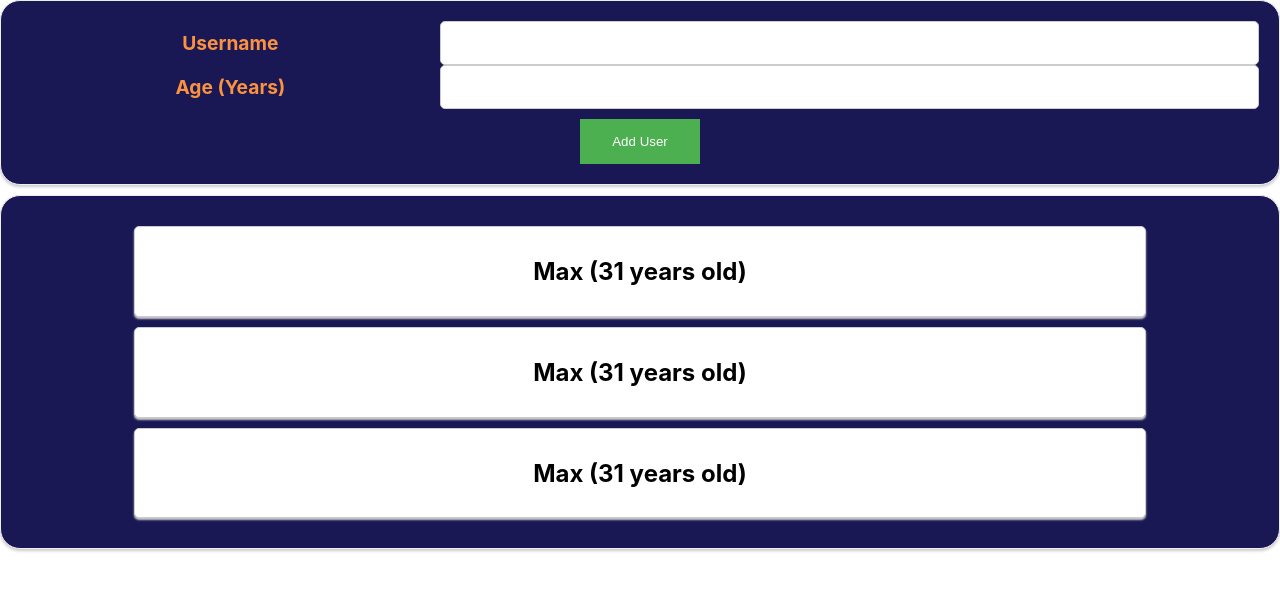
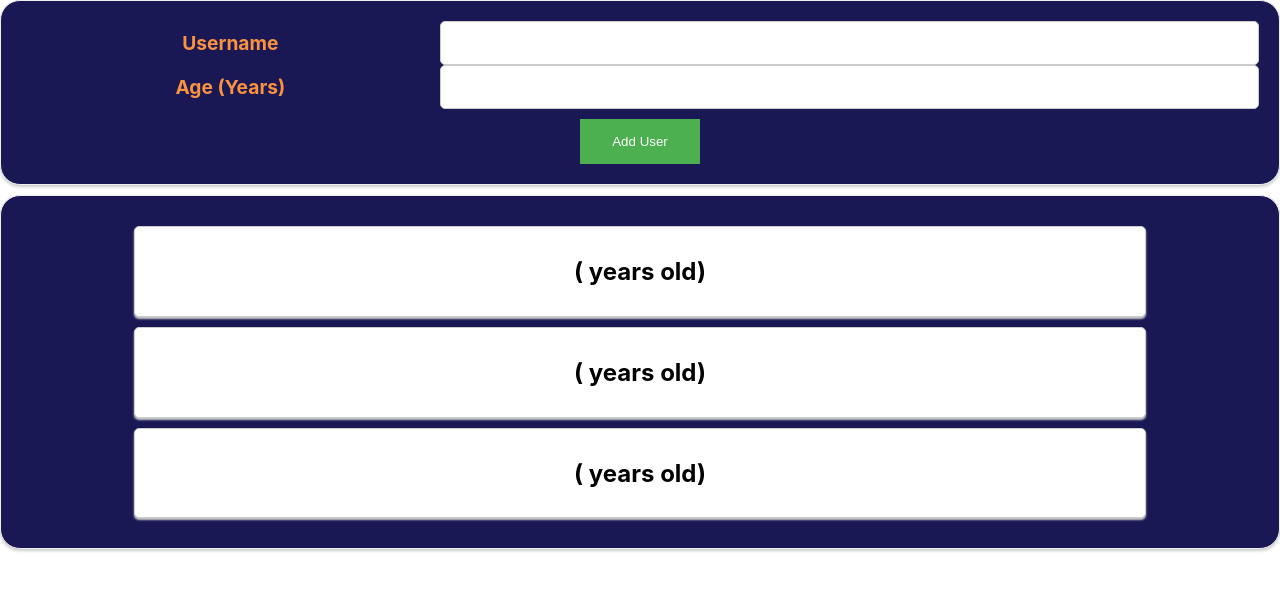
Before and after one commit to YakirHasid/React-User-Managment, a React (Create React App) app: page / in a window 1280 px wide. Shown: the top 590 px of the page. Built offline with nearby package versions, Linux system fonts and the light colour scheme.

Commit message:
use dynamic data given from props

```diff
--- a/src/components/Users/User.js
+++ b/src/components/Users/User.js
@@ -2,10 +2,10 @@ import React from "react";
 
 import styles from "./User.module.css";
 
-const User = () => {
+const User = (props) => {
     return (
         <div className={styles.user}>
-            <h2>Max (31 years old)</h2>
+            <h2>{props.name} ({props.age} years old)</h2>
         </div>
     )
 }
```
